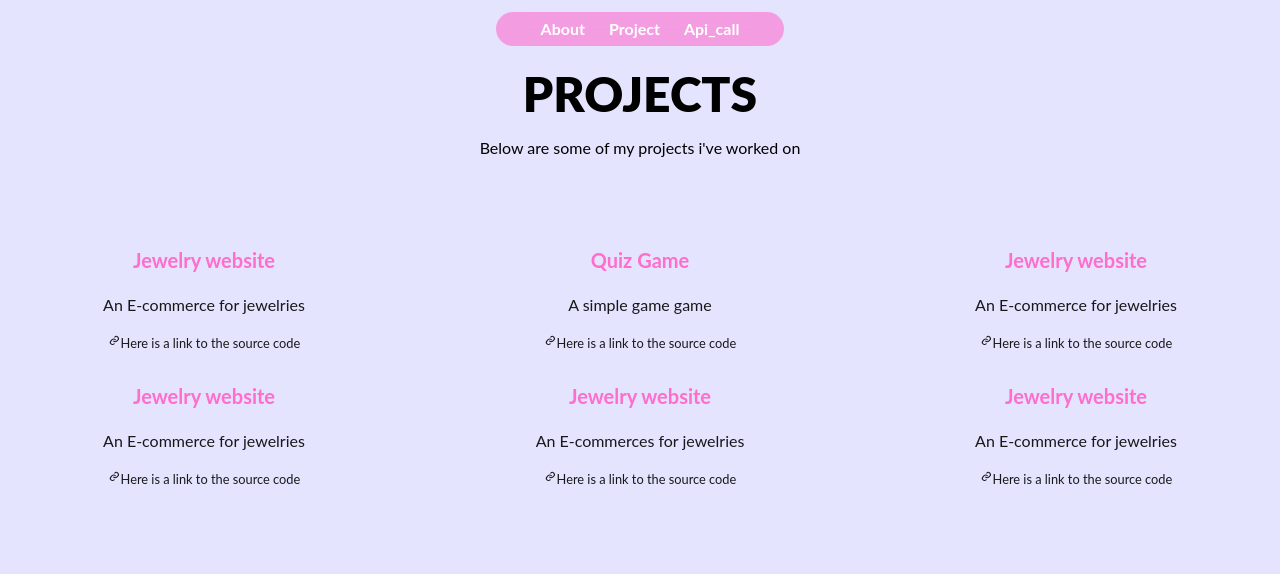
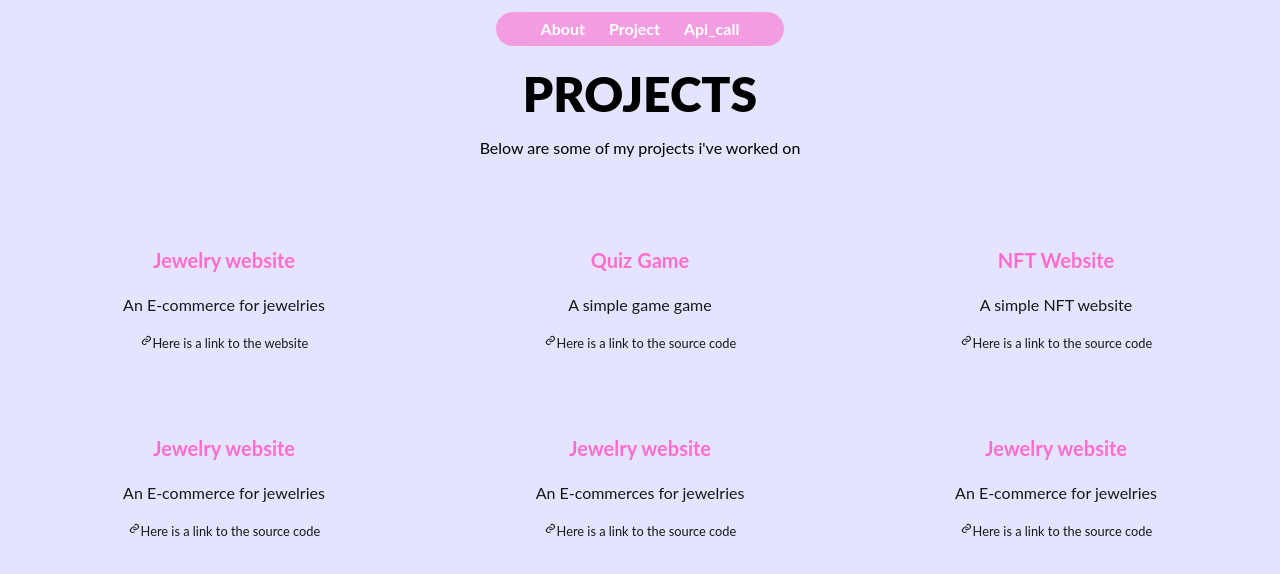
Before and after one commit to jennifer-pecky/New-folder, a React (Vite) app in the folder project/: page /project in a window 1280 px wide. Shown: the top 574 px of the page. Built offline with nearby package versions, Linux system fonts and the light colour scheme.

Commit message:
added project section

```diff
--- a/project/src/pages/Project.jsx
+++ b/project/src/pages/Project.jsx
@@ -9,8 +9,8 @@ const Project = () => {
         <p>Below are some of my projects i've worked on</p>
       </div>
 
-      <div className=" lg:text-center mt-20">
-        <div className="grid grid-cols-2 sm:grid-cols-3 gap-7  lg:grid-cols-3">
+      <div className=" lg:text-center mt-20 px-14">
+        <div className="grid grid-cols-2 sm:grid-cols-3 gap-20  lg:grid-cols-3">
           <div className="space-y-3">
             <h1 className="text-[20px] font-bold text-[#FF6DCD]">
               Jewelry website
@@ -20,9 +20,9 @@ const Project = () => {
             <small className="flex lg:justify-center text-zinc-900">
               {' '}
               <BiLink />
-              <a href="https://github.com/jennifer-pecky/jewelries">
+              <a href="https://jeweriesecommerce.netlify.app/">
                 {' '}
-                Here is a link to the source code
+                Here is a link to the website
               </a>{' '}
             </small>
           </div>
@@ -43,14 +43,14 @@ const Project = () => {
 
           <div className="space-y-3">
             <h1 className="text-[20px] font-bold text-[#FF6DCD]">
-              Jewelry website
+              NFT Website
             </h1>
-            <p className="text-zinc-900">An E-commerce for jewelries</p>
+            <p className="text-zinc-900">A simple NFT website</p>
 
             <small className="flex lg:justify-center text-zinc-900">
               {' '}
               <BiLink />
-              <a href="https://github.com/jennifer-pecky/jewelries">
+              <a href="https://chipper-crepe-2a50d4.netlify.app">
                 {' '}
                 Here is a link to the source code
               </a>{' '}
```
